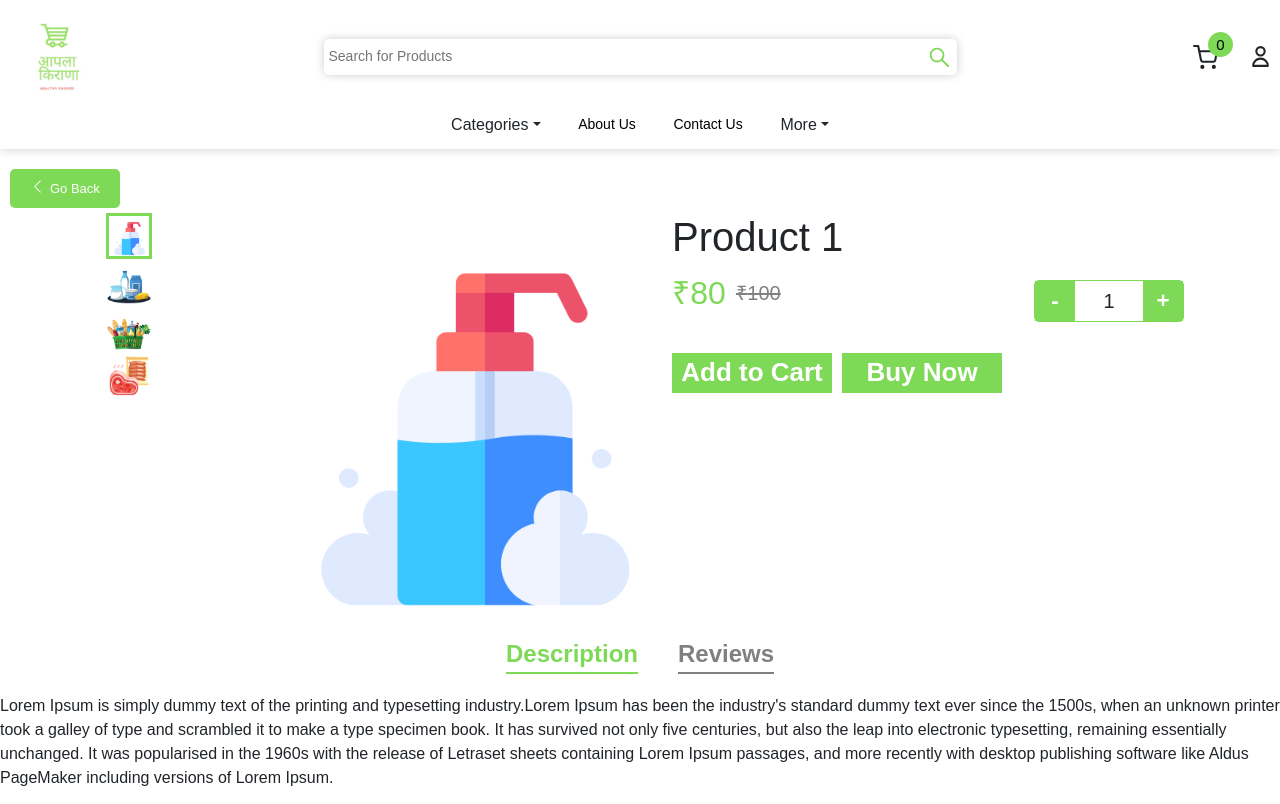
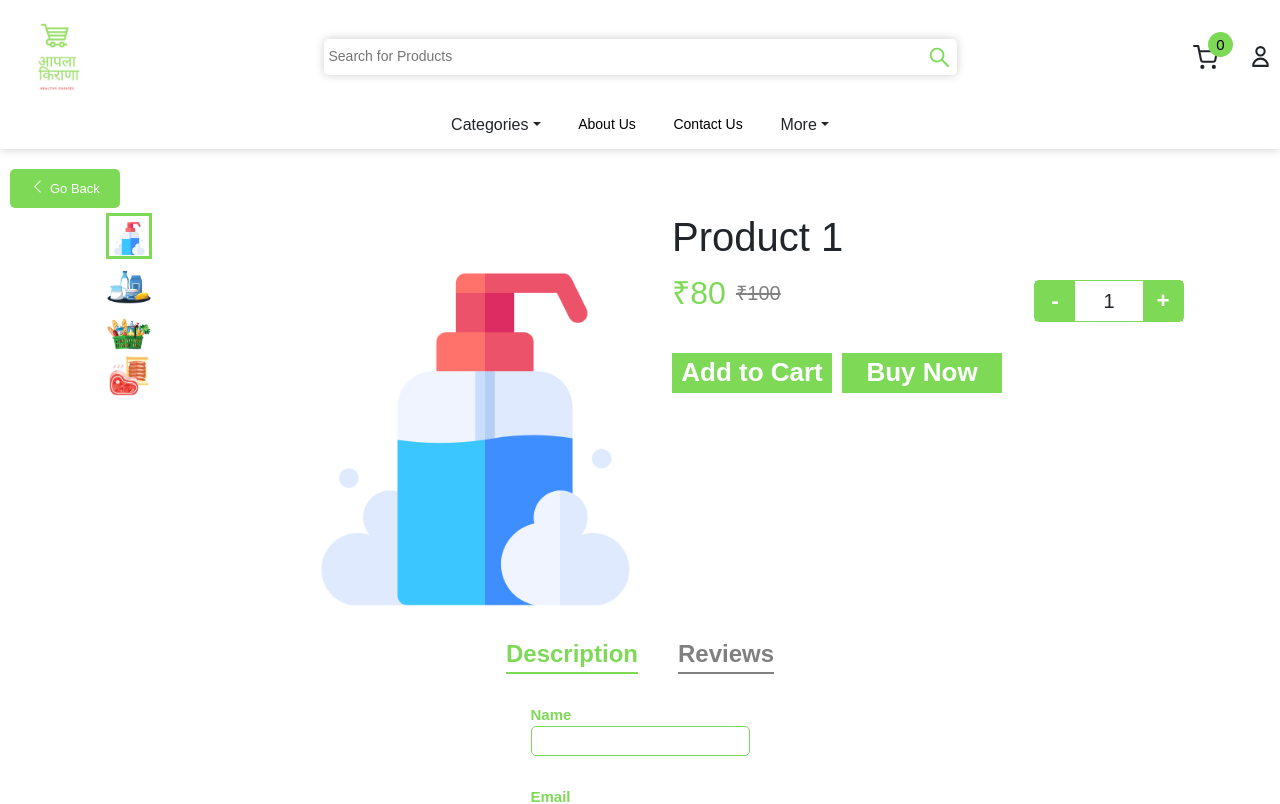
Before and after one commit to allenlopes/AaplaKirana, a React (Create React App) app: page /product/1 in a window 1280 px wide. Shown: the top 804 px of the page. Built offline with nearby package versions, Linux system fonts and the light colour scheme.

Commit message:
In src/pages/Product/ProductPage.js file modified

```diff
--- a/src/pages/Product/ProductPage.js
+++ b/src/pages/Product/ProductPage.js
@@ -263,7 +263,7 @@ const ProductPage = () => {
         }
 
         {
-          showreview ?
+          !showreview ?
           <div className='reviewcontainer'>
             <form>
               <div className='formgroup'>
@@ -282,6 +282,7 @@ const ProductPage = () => {
               </div>
 
               <button>Submit</button>
+
             </form>
             <div className='allreview'>
               {productdata.ProductReviews && productdata.ProductReviews.map((item, index) => {
```
